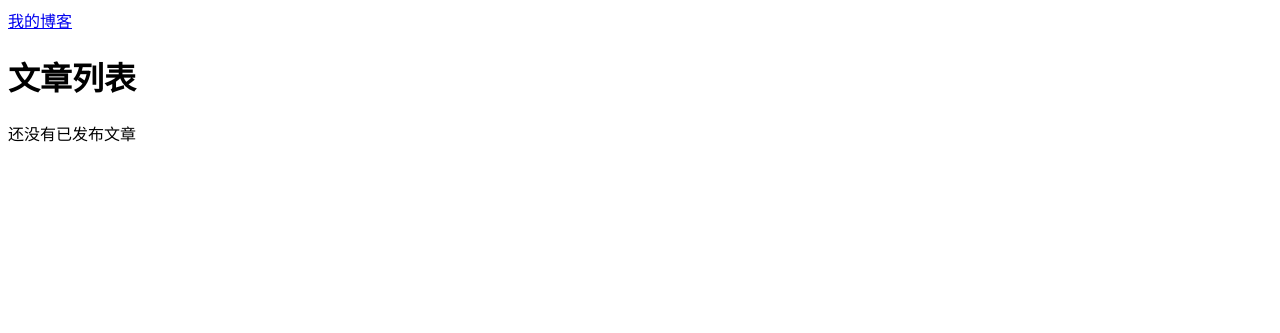
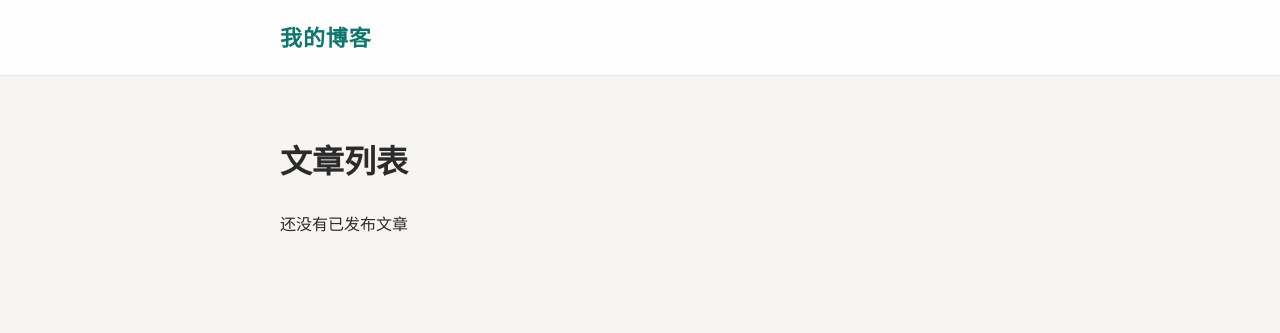
Before and after one commit to R-303/myblog, a Django app: page / in a window 1280 px wide. Shown: the top 333 px of the page. Run offline with Django 5.2, Linux system fonts and the light colour scheme; data that the repository does not hold is empty.

Commit message:
style:add blog layout styles

```diff
--- a/config/settings.py
+++ b/config/settings.py
@@ -11,6 +11,7 @@ https://docs.djangoproject.com/en/6.1/ref/settings/
 """
 
 from pathlib import Path
+
 
 # Build paths inside the project like this: BASE_DIR / 'subdir'.
 BASE_DIR = Path(__file__).resolve().parent.parent
@@ -117,7 +118,8 @@ USE_TZ = True
 # https://docs.djangoproject.com/en/6.1/howto/static-files/
 
 STATIC_URL = 'static/'
-
+STATICFILES_DIRS=[BASE_DIR / 'static']
+# STATIC_URL 是浏览器访问静态文件时用的 URL 前缀；STATICFILES_DIRS 告诉 Django 去哪里找这些文件。
 
 # Email
 # https://docs.djangoproject.com/en/6.1/topics/email/#topic-email-configuration
--- /dev/null
+++ b/static/css/blog.css
@@ -0,0 +1,86 @@
+:root {
+    --bg:#f7f5f2;
+    --text:#2b2b2b;
+    --accent:#0f766e;
+    --muted:#6b7280;
+    --card:#ffffff;
+    --border:#e5e7eb;
+}
+
+*{
+    box-sizing: border-box;
+}
+
+body {
+    margin: 0;
+    background: var(--bg);
+    color: var(--text);
+    font-family: Georgia,"Noto Serif SC",serif;
+    line-height: 1.75;
+}
+
+a {
+    color: var(--accent);
+    text-decoration: none;
+}
+
+a:hover {
+    text-decoration: underline;
+}
+
+.site-header {
+    border-bottom: 1px solid var(--border);
+    background: rgba(255,255,255,0.92);
+}
+
+.brand {
+    display: block;
+    max-width: 760px;
+    margin:0 auto;
+    padding:18px 20px;
+    font-size: 22px;
+    font-weight: 700;
+    letter-spacing: 0.04em;
+}
+
+.container {
+    max-width: 760px;
+    margin:0 auto;
+    padding:36px 20px 80px;
+}
+
+.post-card {
+    background: var(--card);
+    border:1px solid var(--border);
+    border-radius: 12px;
+    padding:22px 24px;
+    margin-bottom: 18px;
+}
+
+.post-card h2 {
+    margin:0 0 8px;
+    font-size: 24px;
+}
+
+.meta {
+    color:var(--muted);
+    font-size:14px;
+}
+
+.summary{
+    color:var(--muted);
+    font-style:italic;
+}
+
+.post-body{
+    margin-top:28px;
+}
+
+.tags span{
+    display: inline-block;
+    border: 1px solid var(--border);
+    border-radius: 999px;
+    padding:2px 10px;
+    margin-right: 6px;
+    font-size: 13px;
+}
--- a/templates/base.html
+++ b/templates/base.html
@@ -1,15 +1,18 @@
+
 <!DOCTYPE html>
 <html lang="zh-CN">
 <head>
     <meta charset="UTF-8">
     <meta name="viewport" content="width=device-width,initial-scale=1">
     <title>{% block title %}我的博客{% endblock %}</title>
+    {% load static %}
+    <link rel="stylesheet" href="{% static 'css/blog.css' %}">
 </head>
 <body>
-  <header>
-      <a href="{% url 'blog:list' %}">我的博客</a>
+  <header class="site-header">
+      <a class="brand" href="{% url 'blog:list' %}">我的博客</a>
   </header>
-  <main>
+  <main class="container">
       {% block content %}{% endblock %}
   </main>
 </body>
```
